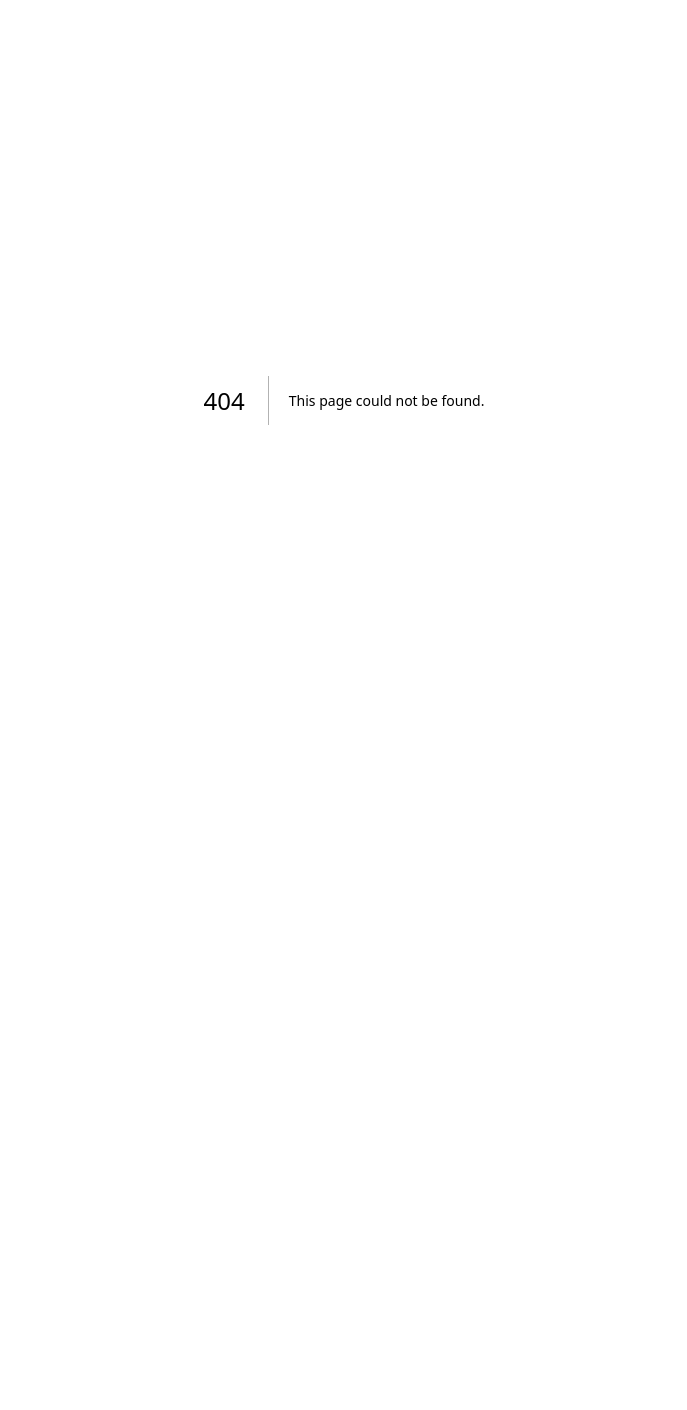
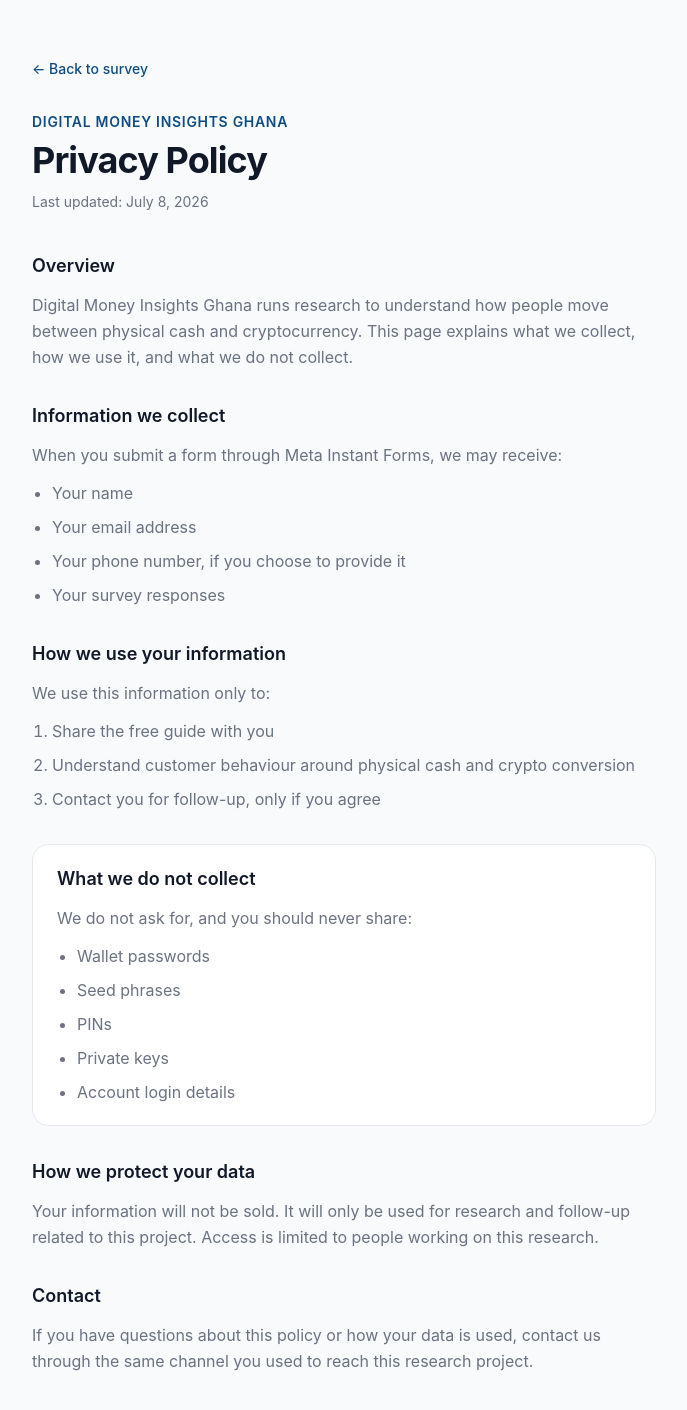
Before and after one commit to MCGYAN/insight-engine, a Next.js app: page /privacy in a window 1280 px wide. Before the commit this address had no page. Shown: the top 1410 px of the page, without its empty margins (296-983 px from the left). Before the commit the page ends 800 px from the top, so only its background shows below. Built offline with nearby package versions, Linux system fonts and the light colour scheme; a web font is replaced by a local one.

Commit message:
Add privacy policy page for Digital Money Insights Ghana.
Co-authored-by: Cursor <cursoragent@cursor.com>

```diff
--- /dev/null
+++ b/src/app/privacy/page.tsx
@@ -0,0 +1,111 @@
+import type { Metadata } from 'next'
+import Link from 'next/link'
+import { Container } from '@/layout/Container'
+
+export const metadata: Metadata = {
+  title: 'Privacy Policy | Digital Money Insights Ghana',
+  description:
+    'How Digital Money Insights Ghana collects and uses information submitted through Meta Instant Forms.',
+}
+
+export default function PrivacyPage() {
+  return (
+    <div className="min-h-screen bg-background py-10 sm:py-14">
+      <Container narrow>
+        <Link
+          href="/"
+          className="inline-flex items-center gap-1.5 text-sm font-medium text-primary hover:underline"
+        >
+          ← Back to survey
+        </Link>
+
+        <header className="mt-8">
+          <p className="text-sm font-semibold uppercase tracking-wider text-primary">
+            Digital Money Insights Ghana
+          </p>
+          <h1 className="mt-2 text-3xl font-bold tracking-tight text-text sm:text-4xl">
+            Privacy Policy
+          </h1>
+          <p className="mt-3 text-sm text-muted">Last updated: July 8, 2026</p>
+        </header>
+
+        <div className="mt-10 space-y-8 text-base leading-relaxed text-text">
+          <section>
+            <h2 className="text-lg font-semibold text-text">Overview</h2>
+            <p className="mt-3 text-muted">
+              Digital Money Insights Ghana runs research to understand how people
+              move between physical cash and cryptocurrency. This page explains
+              what we collect, how we use it, and what we do not collect.
+            </p>
+          </section>
+
+          <section>
+            <h2 className="text-lg font-semibold text-text">
+              Information we collect
+            </h2>
+            <p className="mt-3 text-muted">
+              When you submit a form through Meta Instant Forms, we may receive:
+            </p>
+            <ul className="mt-3 list-disc space-y-2 pl-5 text-muted">
+              <li>Your name</li>
+              <li>Your email address</li>
+              <li>Your phone number, if you choose to provide it</li>
+              <li>Your survey responses</li>
+            </ul>
+          </section>
+
+          <section>
+            <h2 className="text-lg font-semibold text-text">
+              How we use your information
+            </h2>
+            <p className="mt-3 text-muted">We use this information only to:</p>
+            <ol className="mt-3 list-decimal space-y-2 pl-5 text-muted">
+              <li>Share the free guide with you</li>
+              <li>
+                Understand customer behaviour around physical cash and crypto
+                conversion
+              </li>
+              <li>Contact you for follow-up, only if you agree</li>
+            </ol>
+          </section>
+
+          <section className="rounded-2xl border border-border bg-surface px-5 py-5 sm:px-6">
+            <h2 className="text-lg font-semibold text-text">
+              What we do not collect
+            </h2>
+            <p className="mt-3 text-muted">
+              We do not ask for, and you should never share:
+            </p>
+            <ul className="mt-3 list-disc space-y-2 pl-5 text-muted">
+              <li>Wallet passwords</li>
+              <li>Seed phrases</li>
+              <li>PINs</li>
+              <li>Private keys</li>
+              <li>Account login details</li>
+            </ul>
+          </section>
+
+          <section>
+            <h2 className="text-lg font-semibold text-text">
+              How we protect your data
+            </h2>
+            <p className="mt-3 text-muted">
+              Your information will not be sold. It will only be used for
+              research and follow-up related to this project. Access is limited
+              to people working on this research.
+            </p>
+          </section>
+
+          <section>
+            <h2 className="text-lg font-semibold text-text">Contact</h2>
+            <p className="mt-3 text-muted">
+              If you have questions about this policy or how your data is used,
+              contact us through the same channel you used to reach this
+              research project.
+            </p>
+          </section>
+        </div>
+      </Container>
+    </div>
+  )
+}
```
